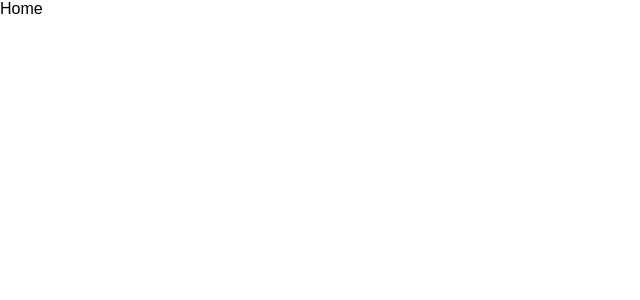
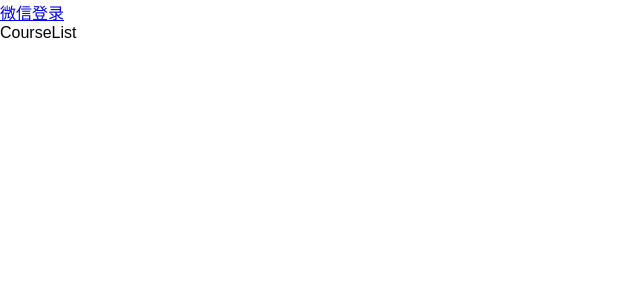
Before and after one commit to happypeter/onestep, a React (Create React App) app in the folder client/: page / in a window 1280 px wide. Shown: the top 300 px of the page, without its empty margins (0-640 px from the left). Built offline with nearby package versions, Linux system fonts and the light colour scheme.

Commit message:
stateless Home.js

```diff
--- a/client/src/components/Home.js
+++ b/client/src/components/Home.js
@@ -1,13 +1,10 @@
 import React, { Component } from 'react'
+import { Route, Link } from 'react-router-dom'
+import CourseList from './CourseList'
 
-class Home extends Component {
-  render(){
-    return(
-      <div className="home">
-        Home
-      </div>
-    )
-  }
-}
-
-export default Home
+export default () => (
+  <div className='home'>
+    <Link to='/Login'>微信登录</Link>
+    <CourseList />
+  </div>
+)
```
